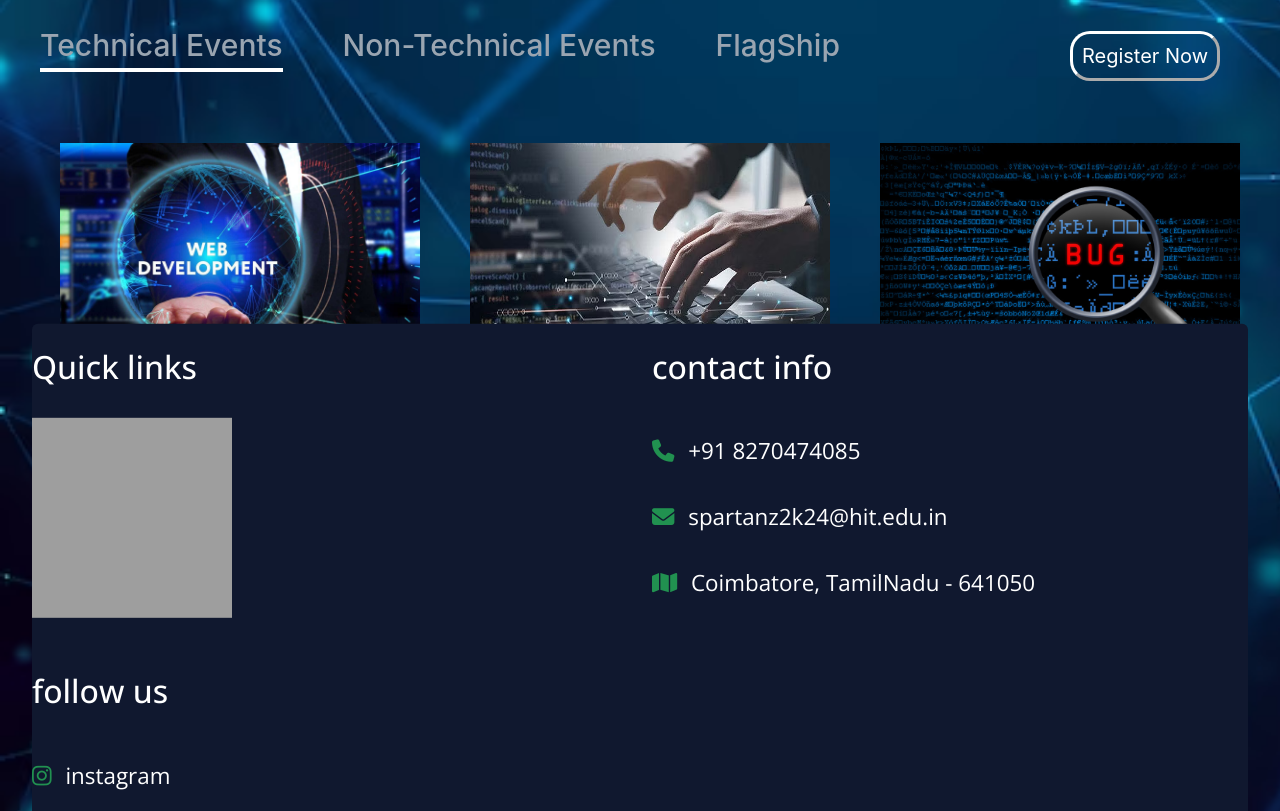
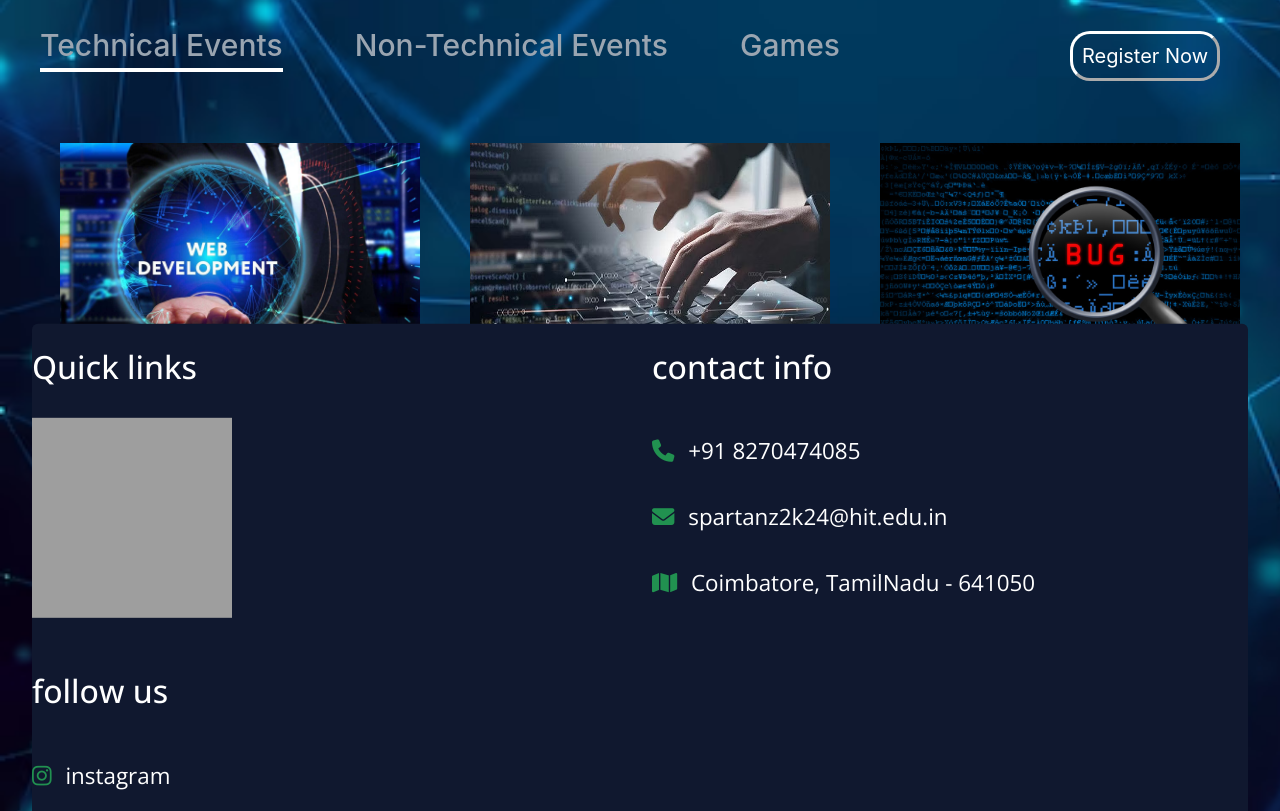
Before and after one commit to THIVAKAR-G/Spartanz2k24, a plain HTML site: page event.html in a window 1280 px wide. Shown: the part 162-973 px from the top of the page. Drawn offline with nearby package versions, Linux system fonts and the light colour scheme; grey boxes are pictures that could not be loaded; a web font is replaced by a local one.

Commit message:
event.html

```diff
--- a/event.html
+++ b/event.html
@@ -49,7 +49,7 @@
                 <button onclick="nonTechnicalTab()" class="tab-btn" id="btn2">Non-Technical Events</button>
             </li>
             <li class="item" id="item3">
-                <button onclick="flagshipTab()" class="tab-btn" id="btn3">FlagShip</button>
+                <button onclick="flagshipTab()" class="tab-btn" id="btn3">Games</button>
             </li>
             </ul>
         </div>
```
